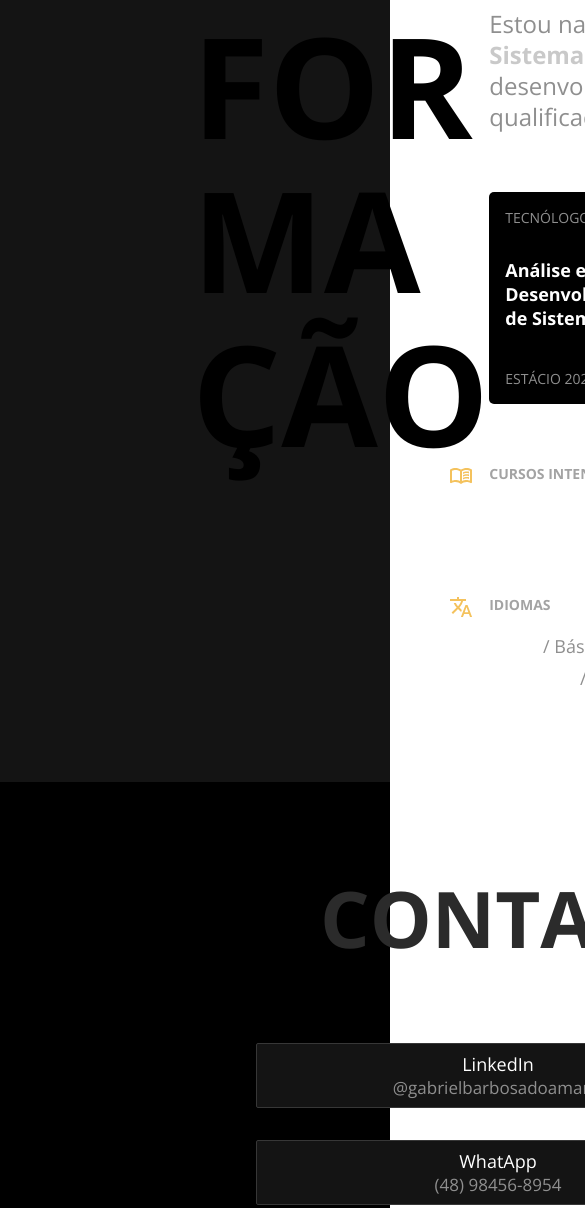
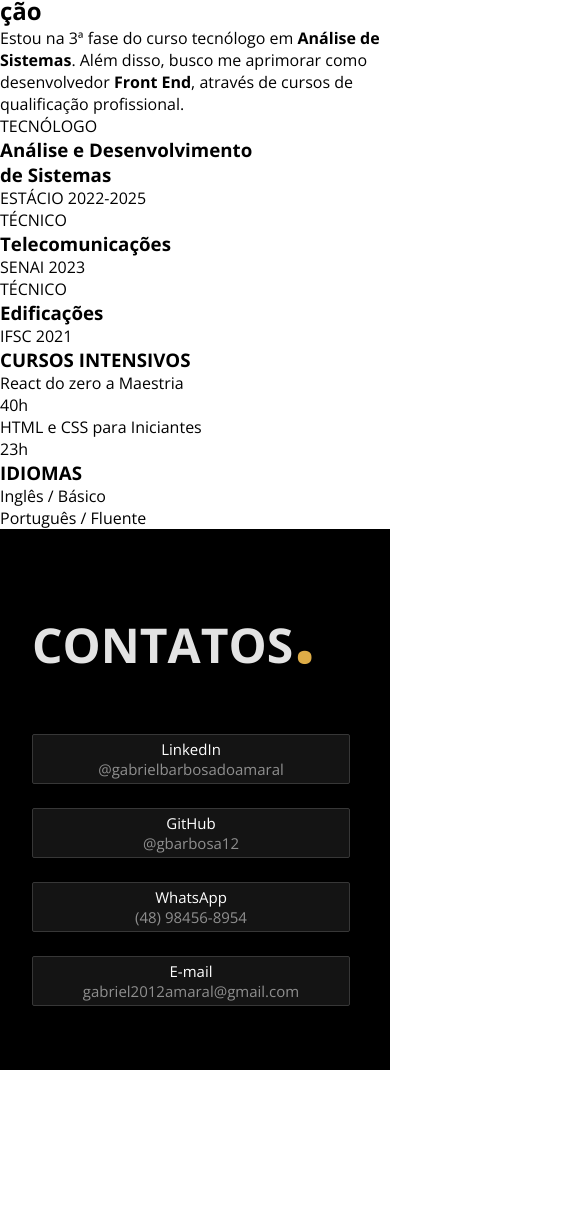
Before and after one commit to gbarbosa12/gbarbosa12.github.io, a plain HTML site: page index.html in a window 390 px wide. Shown: the part 1276-2484 px from the top of the page, 585 px wide, since content can reach past the window. After the commit the page ends 2346 px from the top, so only its background shows below. Drawn offline with nearby package versions, Linux system fonts and the light colour scheme.

Commit message:
Responsividade na área de Contatos

```diff
--- a/css/footer.css
+++ b/css/footer.css
@@ -6,18 +6,16 @@
 
 .contato {
   max-width: 1440px;
-  margin: 0 auto;
-  padding: 5rem 6rem 3.5rem 12rem;
+  margin: 0 8rem;
+  padding: 5rem 0rem 8rem 0rem;
 }
 
 .contato-titulo {
   display: inline-block;
   text-transform: uppercase;
-  color: #2b2b2b;
+  color: #e3e3e3;
   font-size: 78px;
   margin-bottom: 4.5rem;
-  margin-left: 8rem;
-  padding: 0px;
 }
 
 .contato-titulo span {
@@ -28,9 +26,9 @@
 .links {
   display: grid;
   grid-template-columns: 1fr 1fr;
-  gap: 2rem;
+  gap: 2.5rem;
   align-items: center;
-  margin: 0 1rem 4rem 4rem;
+  padding: 0 5rem;
 }
 
 .links .contato-item {
@@ -52,10 +50,55 @@
   border: 1px solid #373737;
   background-color: #141414;
   border-radius: 2px;
-  width: 450px;
 }
 
 .links li:hover {
   transition: 0.8s;
   border: 1px solid #f3b842;
 }
+
+@media (max-width: 1000px) {
+  .contato {
+    margin-left: 2rem;
+    margin-right: 2.5rem;
+  }
+
+  .contato-titulo {
+    font-size: 64px;
+    margin-bottom: 3rem;
+  }
+
+  .links {
+    margin: 0 auto;
+  }
+}
+
+@media (max-width: 800px) {
+  .links {
+    grid-template-columns: 1fr;
+    gap: 1.5rem;
+  }
+
+  .contato {
+    padding: 3rem 0 4rem 0;
+  }
+
+  .contato-titulo {
+    font-size: 48px;
+  }
+
+  .links .contato-item,
+  .contato-valor {
+    font-size: 15px;
+  }
+}
+
+@media (max-width: 600px) {
+  .links {
+    padding: 0rem;
+  }
+
+  .links li {
+    padding: 0.25rem 0.8rem;
+  }
+}
--- a/css/styles.css
+++ b/css/styles.css
@@ -1,7 +1,7 @@
 @import "./header.css";
 @import "./introducao.css";
 @import "./experiencia.css";
-@import "./formacao.css";
+/* @import "./formacao.css"; */
 @import "./footer.css";
 
 body {
--- a/index.html
+++ b/index.html
@@ -200,7 +200,7 @@
           </li>
           <li>
             <a href="/" target="_blank" class="contato-item">
-              <p>WhatApp</p>
+              <p>WhatsApp</p>
               <p class="contato-valor">(48) 98456-8954</p>
             </a>
           </li>
```
